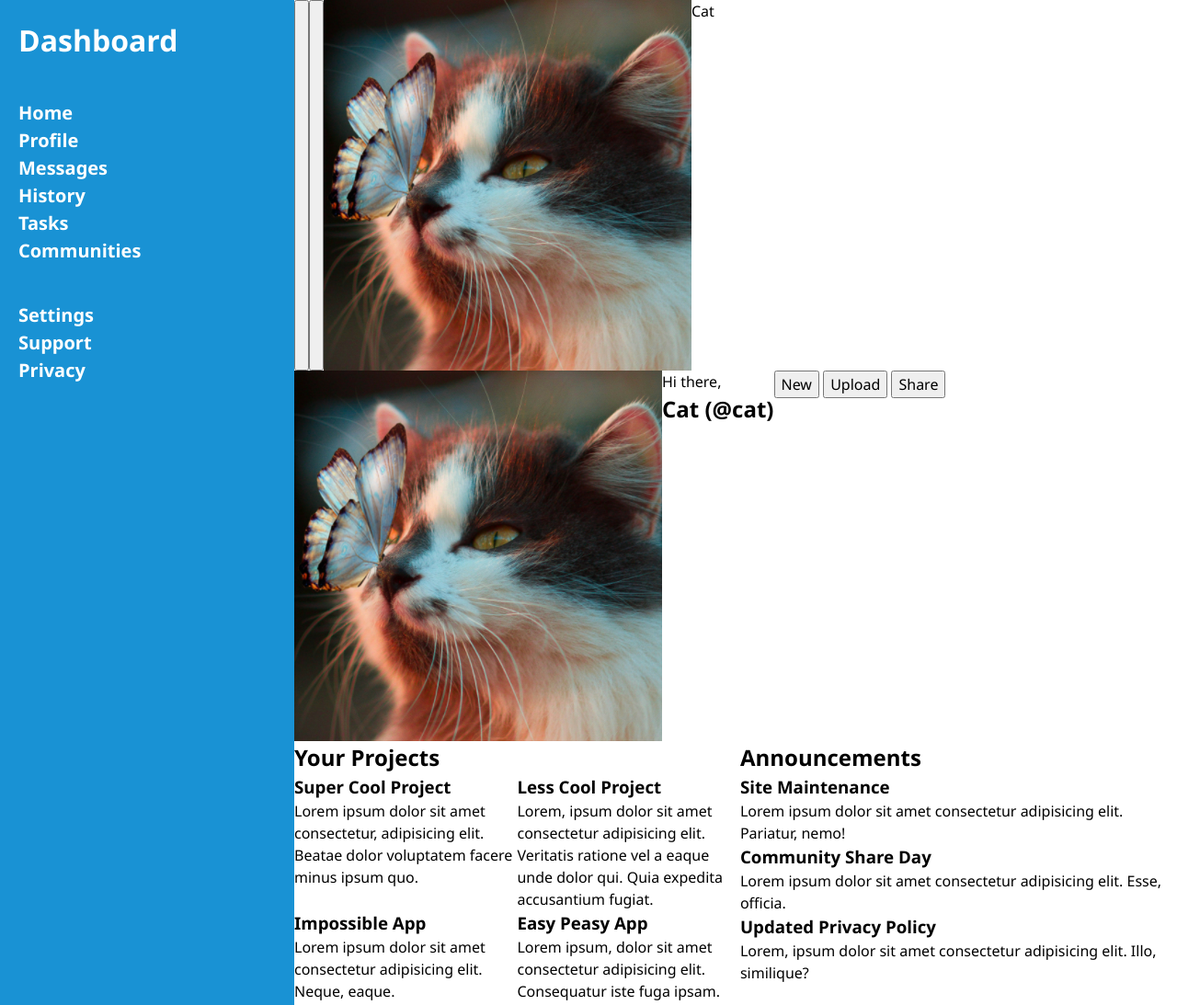
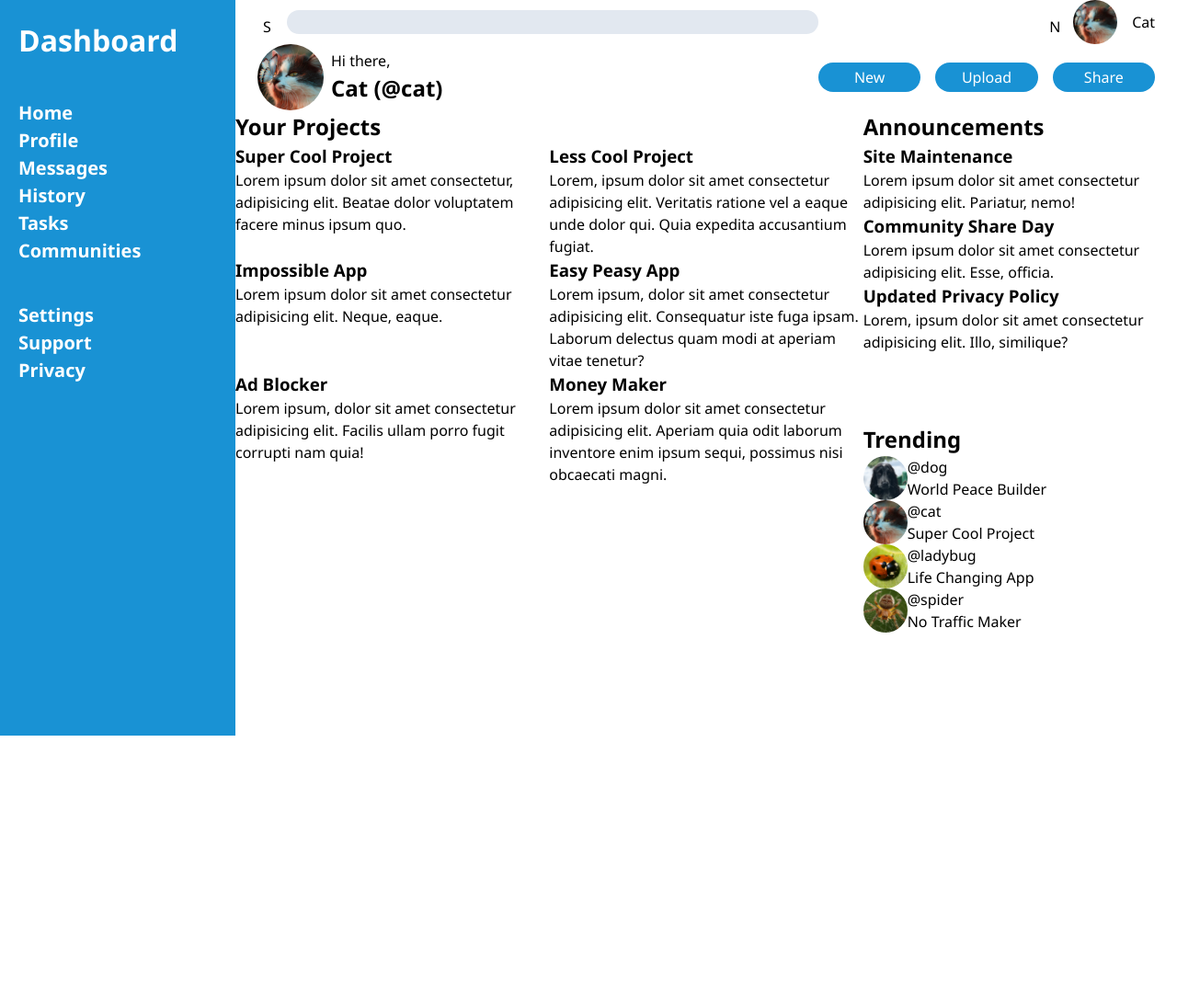
Before and after one commit to mgriskus/admin-dashboard, a plain HTML site: page index.html in a window 1280 px wide. Shown: the top 1093 px of the page at 92% size. After the commit the page ends 800 px from the top, so only its background shows below. Drawn offline with Linux system fonts and the light colour scheme.

Commit message:
Style header

```diff
--- a/index.html
+++ b/index.html
@@ -26,24 +26,26 @@
         </ul>
     </div>
     <div class="header">
-        <div class="upper-header">
-            <button class="search-button"></button>
-            <div class="search-bar"></div>
-            <button class="notifications-button"></button>
+        <div class="search-container">
+            <button class="icon-button">S</button>
+            <input class="search-bar" type="text"></input>
+        </div>
+        <div class="account-container">
+            <button class="icon-button">N</button>
             <img src="./img/cat.png" alt="Cat" class="small-pfp">
             <p class="username">Cat</p>
         </div>
-        <div class="lower-header">
+        <div class="user-intro">
             <img src="./img/cat.png" alt="Cat" class="large-pfp">
             <div class="greeting-container">
                 <p class="greeting">Hi there,</p>
                 <h2 class="username-handle">Cat (@cat)</h2>
             </div>
-            <div class="action-button-container">
-                <button class="action-button">New</button>
-                <button class="action-button">Upload</button>
-                <button class="action-button">Share</button>
-            </div>
+        </div>
+        <div class="text-button-container">
+            <button class="text-button">New</button>
+            <button class="text-button">Upload</button>
+            <button class="text-button">Share</button>
         </div>
     </div>
     <div class="main-content">
--- a/style.css
+++ b/style.css
@@ -19,7 +19,7 @@ button {
 body {
     line-height: 1.5;
     display: grid;
-    grid-template-columns: 1fr 3fr;
+    grid-template-columns: 1fr 4fr;
     grid-template-rows: 1fr 7fr;
     height: 100vh;
 }
@@ -56,6 +56,83 @@ h1 {
     display: flex;
 }
 
+.small-pfp,
+.large-pfp {
+    object-fit: cover;
+    border-radius: 50%;
+}
+
+.small-pfp {
+    height: 48px;
+    width: 48px;
+}
+
+.large-pfp {
+    height: 72px;
+    width: 72px;
+}
+
+.header {
+    margin: 0 24px;
+    display: grid;
+    grid-template-columns: 5fr 3fr;
+    justify-content: center;
+}
+
+.search-container {
+    display: grid;
+    grid-template-columns: max-content 1fr;
+    align-items: center;
+    gap: 16px;
+}
+
+.icon-button {
+    border: none;
+    border-radius: 50%;
+    background-color: transparent;
+    height: 1rem;
+    width: 1rem;
+}
+
+.search-bar {
+    border: none;
+    border-radius: 16px;
+    background-color: var(--background-color);
+}
+
+.account-container {
+    display: flex;
+    justify-content: end;
+    align-items: center;
+    gap: 16px;
+}
+
+.user-intro {
+    display: flex;
+    gap: 8px;
+}
+
+.greeting-container {
+    display: flex;
+    flex-flow: column;
+    justify-content: center;
+}
+
+.text-button {
+    border: none;
+    background-color: var(--primary-accent-color);
+    color: white;
+    padding: 4px 16px;
+    border-radius: 16px;
+}
+
+.text-button-container {
+    display: grid;
+    grid-template-columns: 1fr 1fr 1fr;
+    gap: 16px;
+    align-items: center;
+}
+
 .main-content {
     display: grid;
     grid-template-columns: 2fr 1fr;
```
